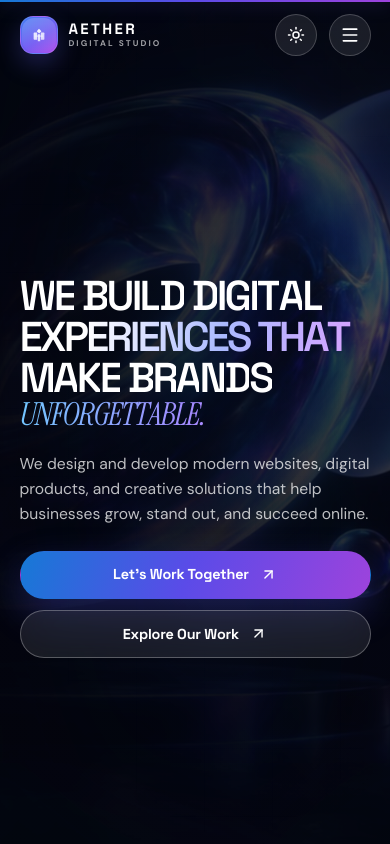
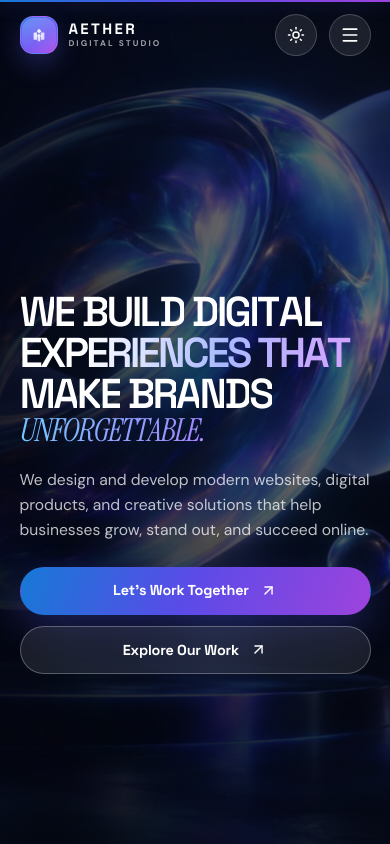
Before and after one commit to manojbarode/Aether-Studio-, a React (Vite) app: page / in a window 390 px wide. Shown: the top 844 px of the page. Built offline with nearby package versions, Linux system fonts and the light colour scheme.

Commit message:
Lower mobile hero and clarify background video

```diff
--- a/src/styles/hero-video.css
+++ b/src/styles/hero-video.css
@@ -365,7 +365,7 @@
 @media (max-width: 560px) {
   .hero--video {
     min-height: max(100svh, 720px);
-    padding-block: calc(var(--header-height) + 6rem) 4.75rem;
+    padding-block: calc(var(--header-height) + 8rem) 4.75rem;
   }
 
   .hero--video .hero-layout {
@@ -410,8 +410,15 @@
   }
 
   .hero--video .hero-video {
-    object-position: 70% center;
-    transform: translateX(1%) scale(1.2);
+    object-position: 64% center;
+    transform: scale(1.12);
+    filter: saturate(1.2) contrast(1.08) brightness(1.02);
+  }
+
+  .hero--video .hero-video-scrim {
+    background:
+      linear-gradient(90deg, rgba(3, 5, 14, 0.78), rgba(3, 5, 14, 0.48) 58%, rgba(3, 5, 14, 0.22)),
+      linear-gradient(0deg, rgba(3, 5, 14, 0.62), transparent 62%, rgba(3, 5, 14, 0.2));
   }
 
 }
@@ -502,7 +509,7 @@
 @media (max-height: 740px) and (max-width: 560px) {
   .hero--video {
     min-height: 100svh;
-    padding-block: calc(var(--header-height) + 4rem) 1.75rem;
+    padding-block: calc(var(--header-height) + 5.5rem) 1.75rem;
   }
 
   .hero--video .hero-title {
```
